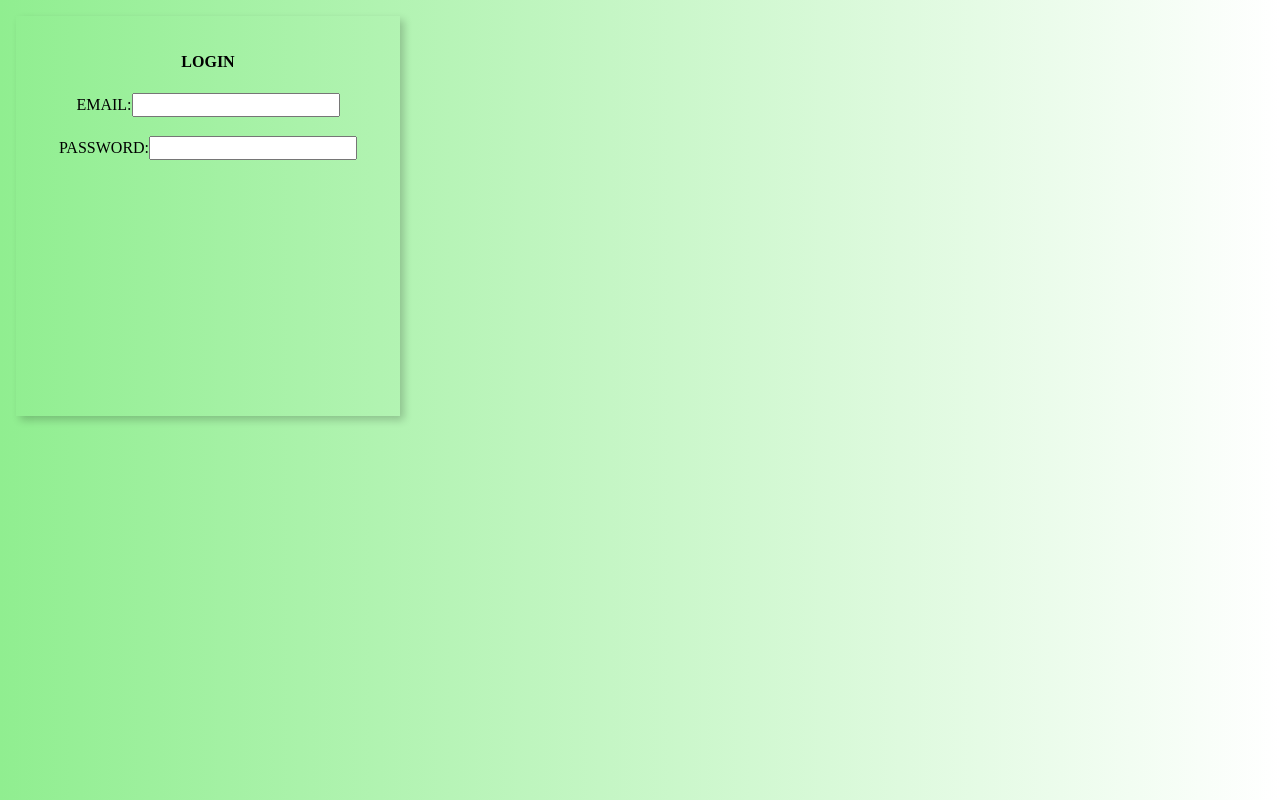
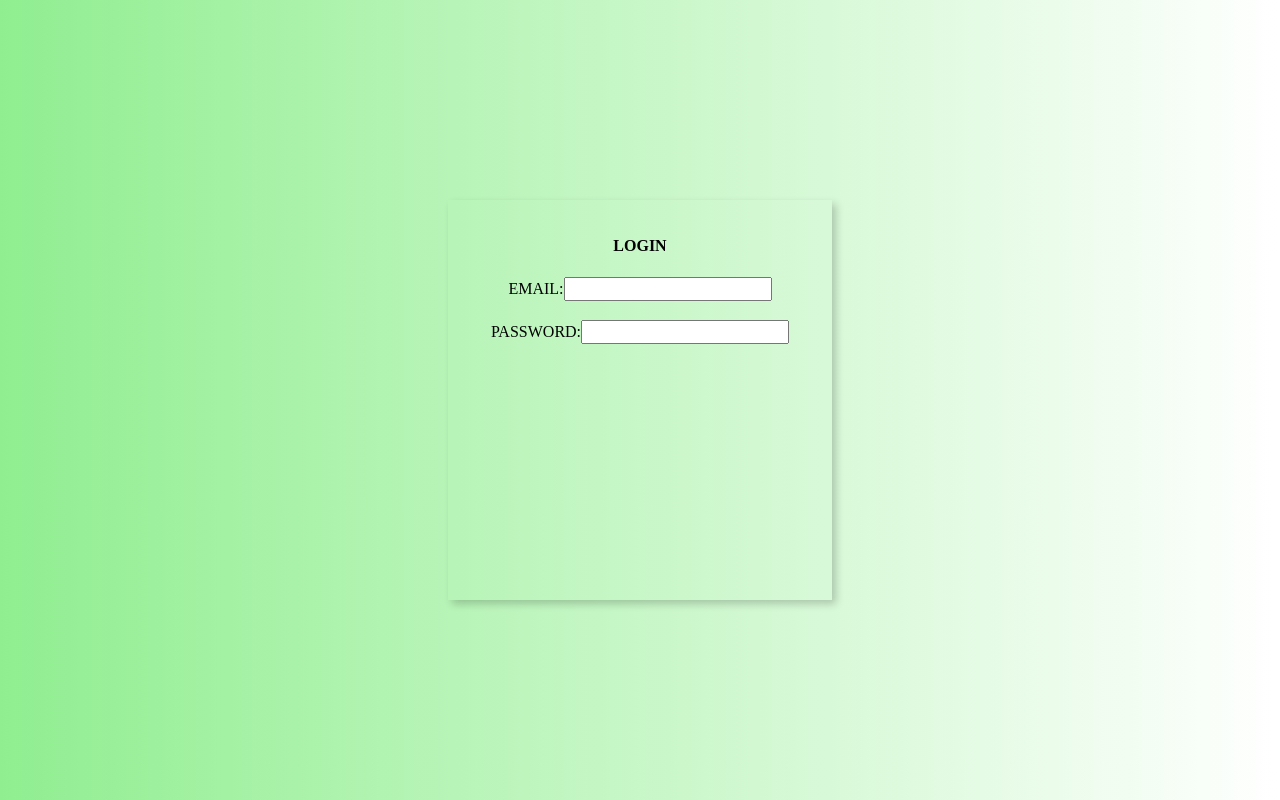
Before and after one commit to devgulati1/HackJaipur, a plain HTML site: page index.html in a window 1280 px wide. Drawn offline with nearby package versions, Linux system fonts and the light colour scheme.

Commit message:
login centered

```diff
--- a/about.css
+++ b/about.css
@@ -7,3 +7,7 @@ img-profile {
 
 
 }
+
+div {
+    max-width: 50 ;
+}
--- a/index.css
+++ b/index.css
@@ -4,8 +4,17 @@ body{
 
 
 }
+.logincontainer {
+    height: 100vh;
+    display: flex;
+    flex-direction: column;
+    justify-content: center;
+    align-items: center;
+
+}
 .Login{
-height: 50vh;
+height: 50%;
 width: 30%;
 
+
 }
--- a/index.html
+++ b/index.html
@@ -8,7 +8,7 @@
     <title>Document</title>
 </head>
 <body >
-
+    <div class="logincontainer">
     <div class="Login tc ma3 pa3 shadow-5  " >
         <h4>LOGIN</h4>
         <div>
@@ -19,6 +19,7 @@
 
 
     </div>
+</div>
 
 </body>
 </html>
```
Also changed, not shown: style.css (added).
